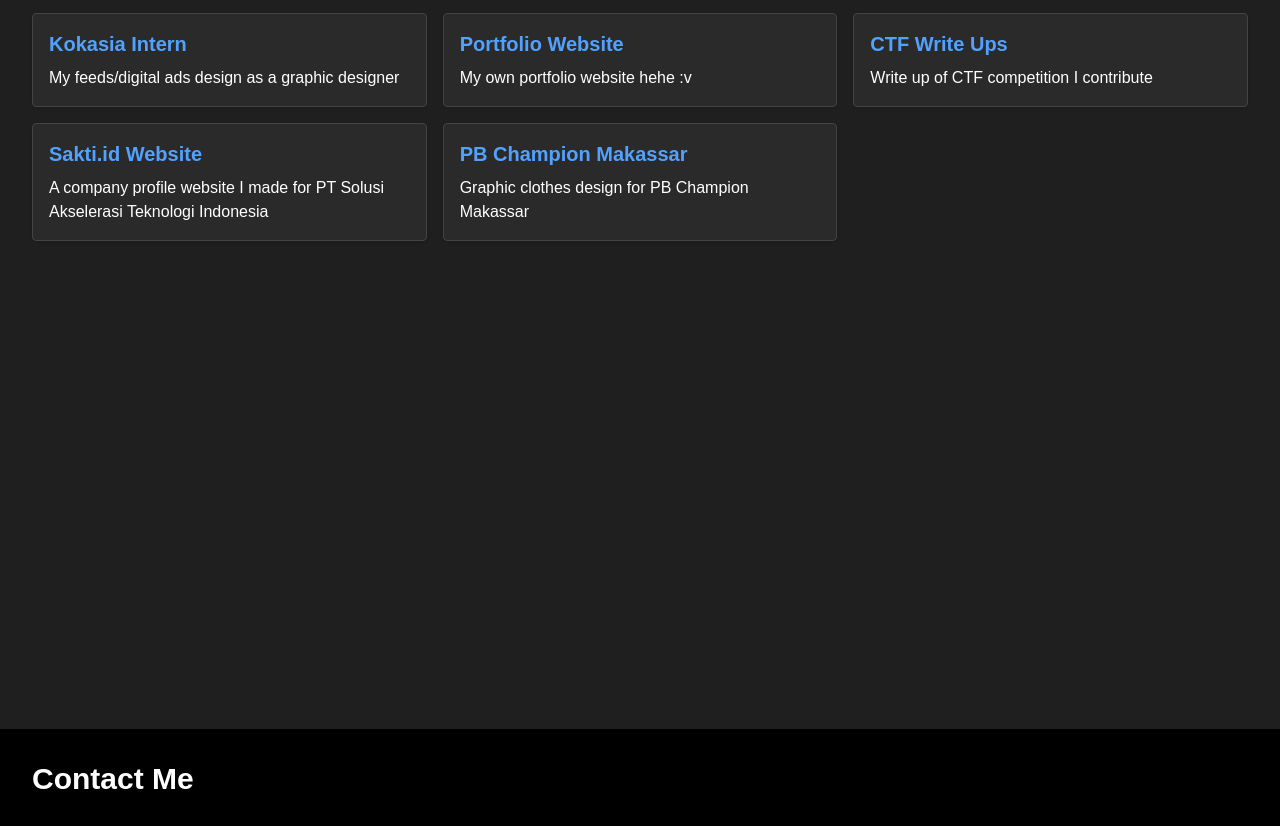
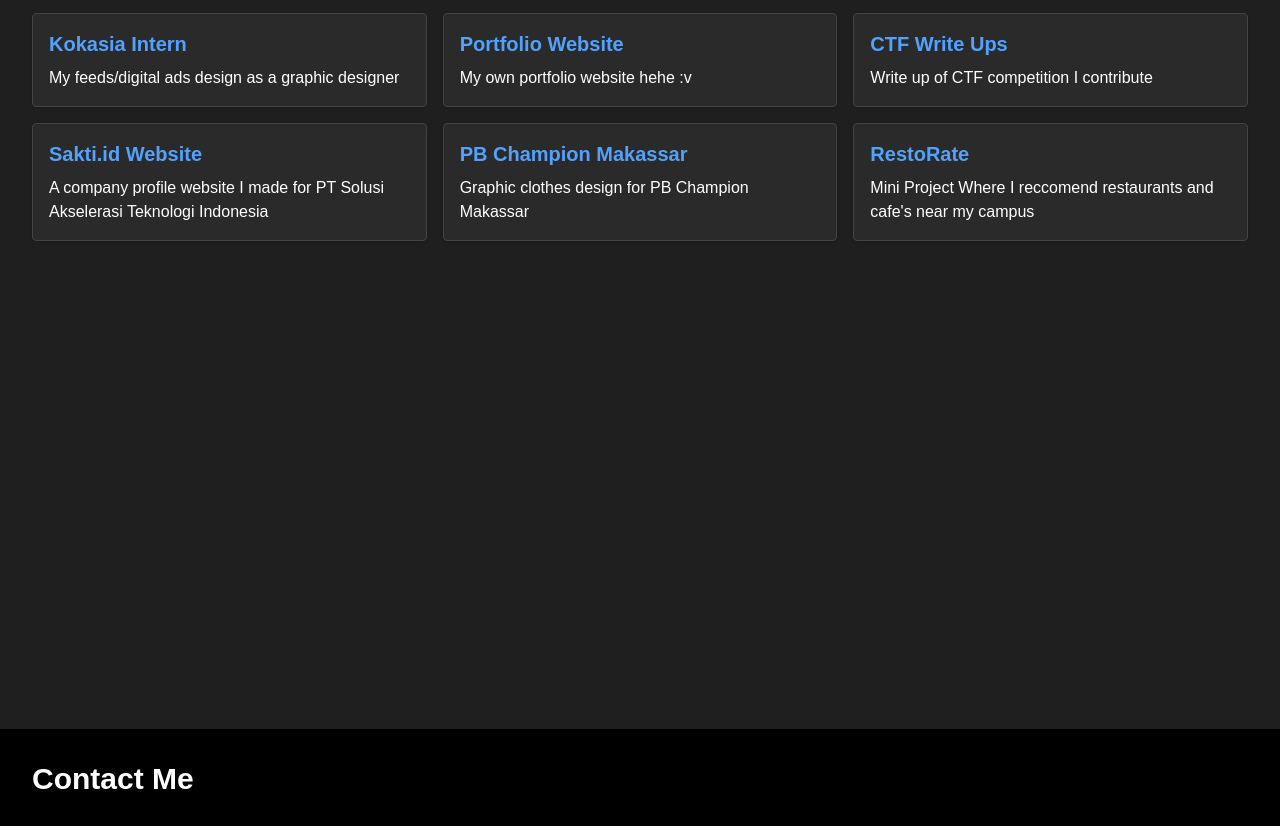
Before and after one commit to Revou-Coding-Camp/codingcamp-8-sep-25-nadhiiff, a plain HTML site: page index.html in a window 1280 px wide. Shown: the part 1672-2498 px from the top of the page. Drawn offline with nearby package versions, Linux system fonts and the light colour scheme.

Commit message:
updated project

```diff
--- a/index.html
+++ b/index.html
@@ -149,6 +149,18 @@
           </h3>
           <p>Graphic clothes design for PB Champion Makassar</p>
         </div>
+
+        <div class="border p-4 rounded shadow bg-gray-800 hover:shadow-lg hover:scale-105 hover:border-blue-500 transition-transform duration-300">
+          <h3 class="text-xl font-semibold mb-2">
+            <a href="https://drive.google.com/drive/folders/1OI16I27PzA7-VwVEXU3rXHIfdMY3tInH?usp=sharing"
+               target="_blank"
+               class="text-blue-400 hover:underline">
+              RestoRate
+            </a>
+          </h3>
+          <p>Mini Project Where I reccomend restaurants and cafe's near my campus</p>
+        </div>
+
       </div>
     </section>
 
```
